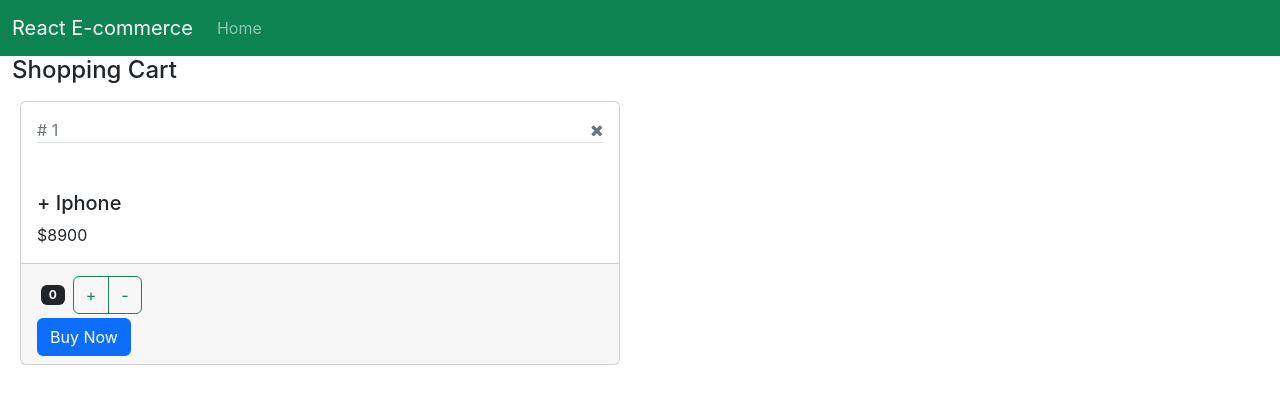
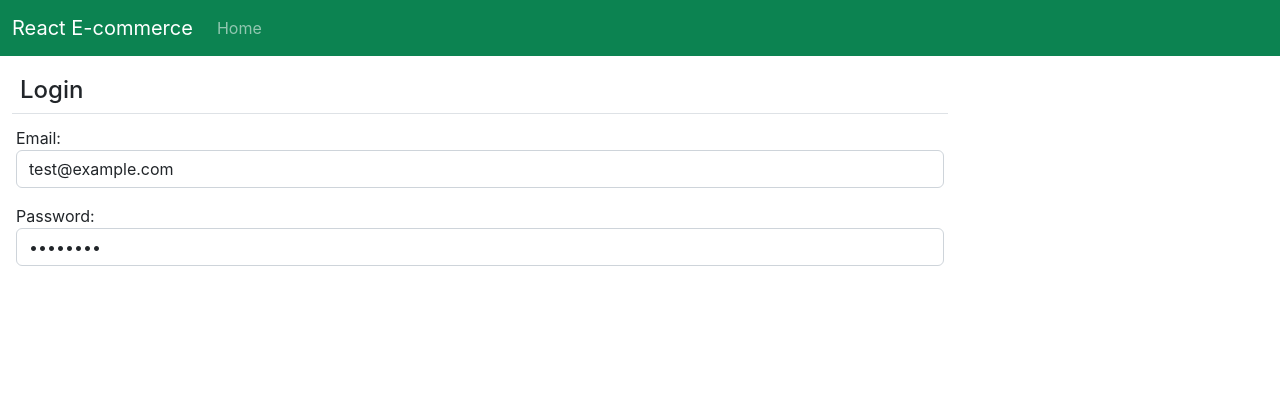
Before and after one commit to Mr-Hera/react-ecommerce, a React (Create React App) app: page / in a window 1280 px wide. Shown: the top 404 px of the page. Built offline with nearby package versions, Linux system fonts and the light colour scheme.

Commit message:
Feat: added a basic form with state for each field

```diff
--- a/src/App.js
+++ b/src/App.js
@@ -2,13 +2,15 @@
 import './App.css';
 import NavBar from './components/NavBar'
 // import CustomersList from './components/CustomersList'
-import ShoppingCart from './components/ShoppingCart'
+// import ShoppingCart from './components/ShoppingCart'
+import Login from './components/Login'
 
 function App() {
   return (
     <>
       <NavBar />
-      <ShoppingCart x="10" />
+      <Login />
+      {/* <ShoppingCart x="10" /> */}
       {/* <CustomersList /> */}
     </>
   );
--- /dev/null
+++ b/src/components/Login.jsx
@@ -0,0 +1,34 @@
+import React, { Component } from 'react'
+
+class Login extends Component{
+    constructor(props) {
+        super(props);
+        this.state = {
+            email: "test@example.com",
+            password: "password",
+        };
+    }
+    render() {
+        return(
+            <div className='col-lg-9 p-2'>
+                <h4 className="m-1 p-2 border-bottom">
+                    Login
+                </h4>
+
+                {/* Email */}
+                <div className="form-group form-row p-2">
+                    <label htmlFor="email" className="col-lg-4">Email:</label>
+                    <input name="email" type="text" className="form-control" value={this.state.email} />
+                </div>
+
+                {/* Password */}
+                <div className="form-group form-row p-2">
+                    <label htmlFor="password" className="col-lg-4">Password:</label>
+                    <input name="password" type="password" className="form-control" value={this.state.password} />
+                </div>
+            </div>
+        );
+    }
+}
+
+export default Login;
--- a/src/components/ShoppingCart.jsx
+++ b/src/components/ShoppingCart.jsx
@@ -12,11 +12,11 @@
         this.state = {
             products: [
                 {id: 1, productName: "Iphone", price: 8900, quantity: 0},
-                // {id: 2, productName: "Sony Camera", price: 4500, quantity: 0},
-                // {id: 3, productName: "Samsung QLED TV", price: 7745, quantity: 0},
-                // {id: 4, productName: "Ipad Pro", price: 12400, quantity: 0},
-                // {id: 5, productName: "Xbox", price: 7780, quantity: 0},
-                // {id: 6, productName: "Dell Monitor", price: 8880900, quantity: 0},
+                {id: 2, productName: "Sony Camera", price: 4500, quantity: 0},
+                {id: 3, productName: "Samsung QLED TV", price: 7745, quantity: 0},
+                {id: 4, productName: "Ipad Pro", price: 12400, quantity: 0},
+                {id: 5, productName: "Xbox", price: 7780, quantity: 0},
+                {id: 6, productName: "Dell Monitor", price: 8880900, quantity: 0},
             ],
         };
     };
```
